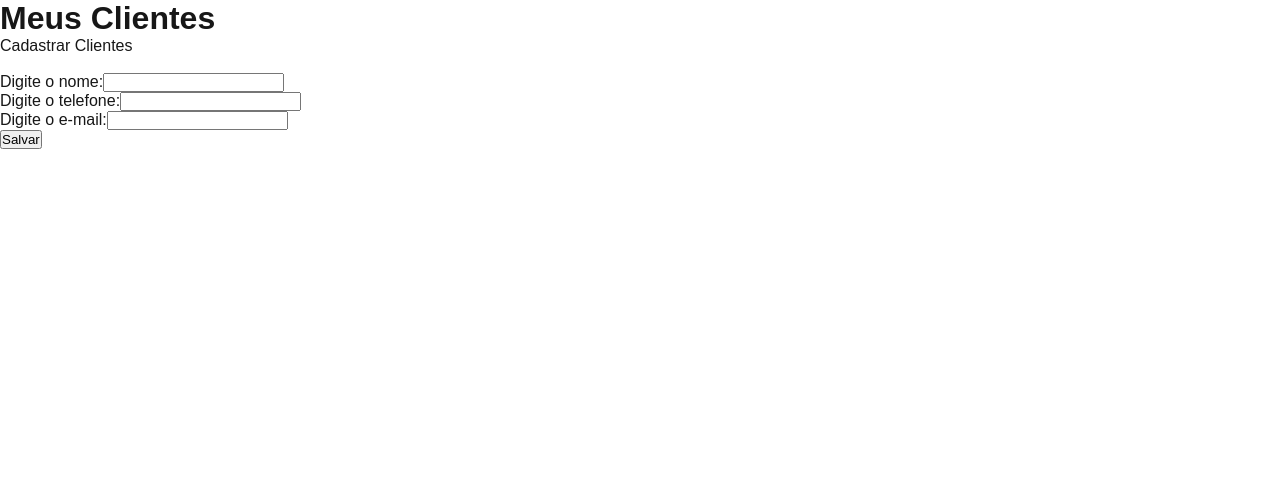
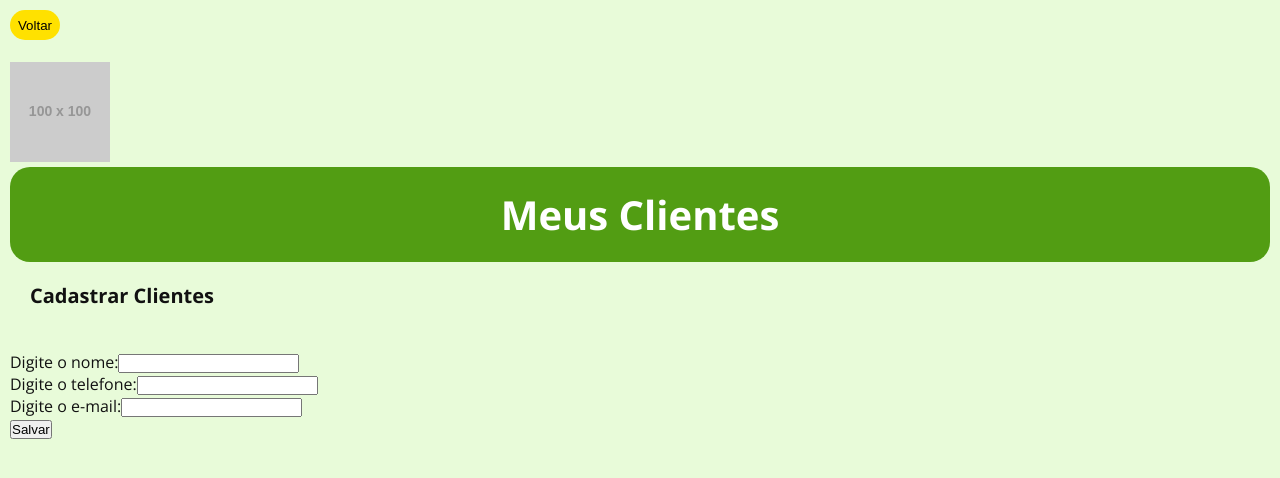
Before and after one commit to ThalesTavares18/gestao-rural, a Next.js app: page /MeusClientes in a window 1280 px wide. Shown: the top 478 px of the page. Built offline with nearby package versions, Linux system fonts and the light colour scheme.

Commit message:
criando o CSS Meus Clientes

```diff
--- a/app/Financeiro/page.js
+++ b/app/Financeiro/page.js
@@ -42,8 +42,6 @@ function Financeiro() {
             <br/>
                 <img src=" https://placehold.co/100x100"/>
 
-            <hr/>
-
 
             <div className="MenuFinanceiro">
 
@@ -51,8 +49,6 @@ function Financeiro() {
 
             </div>
 
-
-            <hr/>
 
             <div className="MenuInferior">
 
--- a/app/MeusClientes/meusclientes.css
+++ b/app/MeusClientes/meusclientes.css
@@ -0,0 +1,38 @@
+@import url('https://fonts.googleapis.com/css2?family=Open+Sans:ital,wght@0,300..800;1,300..800&display=swap');
+
+body{
+    background: #e8fbd9;
+    font-family: "Open Sans", serif;
+    color: #111111;
+    margin: 10px;
+}
+
+.MenuClientes{
+
+    padding:20px;
+    text-align: center;
+    font-size: 20px;
+    background: #529d13;
+    border-radius: 20px;
+    color: white;
+
+}
+
+p{
+
+    padding: 20px;
+    font-size: 20px;
+
+
+}
+
+.buttonVoltar{
+
+    border: 0;
+    height: 30px;
+    width: 50px;;
+    border-radius: 30px;
+    background: #ffe100;
+    color: black;
+
+}
--- a/app/MeusClientes/page.js
+++ b/app/MeusClientes/page.js
@@ -1,5 +1,6 @@
 'use client'
 import { useState } from "react";
+import "./meusclientes.css"
 
 function MeusClientes() {
 
@@ -27,10 +28,30 @@ function MeusClientes() {
     return (
 
         <div>
-            <h1> Meus Clientes</h1>
 
-            <p> Cadastrar Clientes </p>
+            <a href=" http://localhost:3000/">
+
+                <button className="buttonVoltar"> Voltar </button>
+
+            </a>
             <br/>
+            <br/>
+
+
+            <img src=" https://placehold.co/100x100"/>
+
+            <div className="MenuClientes">
+
+                <h1> Meus Clientes</h1>
+
+            </div>
+
+
+            <p> <strong> Cadastrar Clientes </strong> </p>
+
+            <br/>
+
+
 
             <label>
 
@@ -40,6 +61,7 @@ function MeusClientes() {
 
 
             </label>
+
             <br/>
 
 
```
